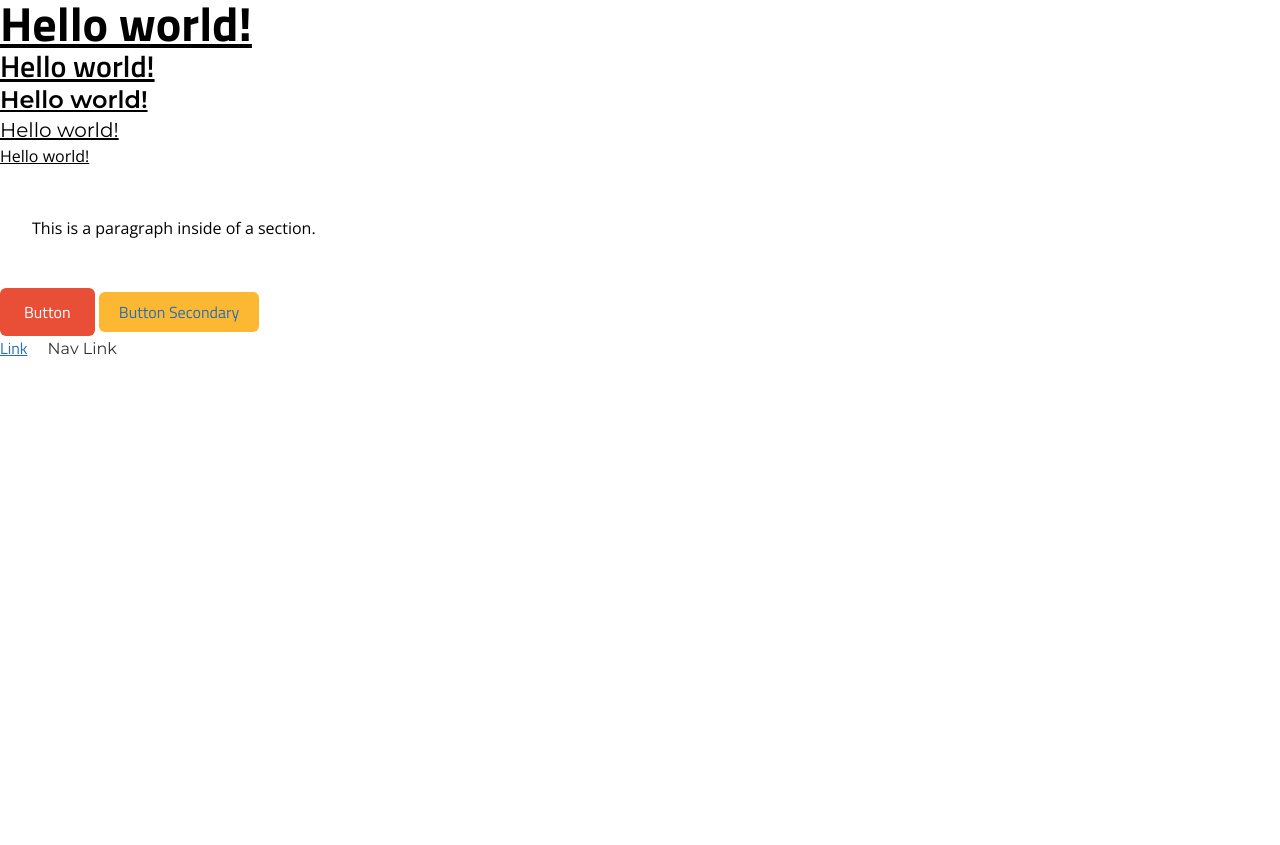
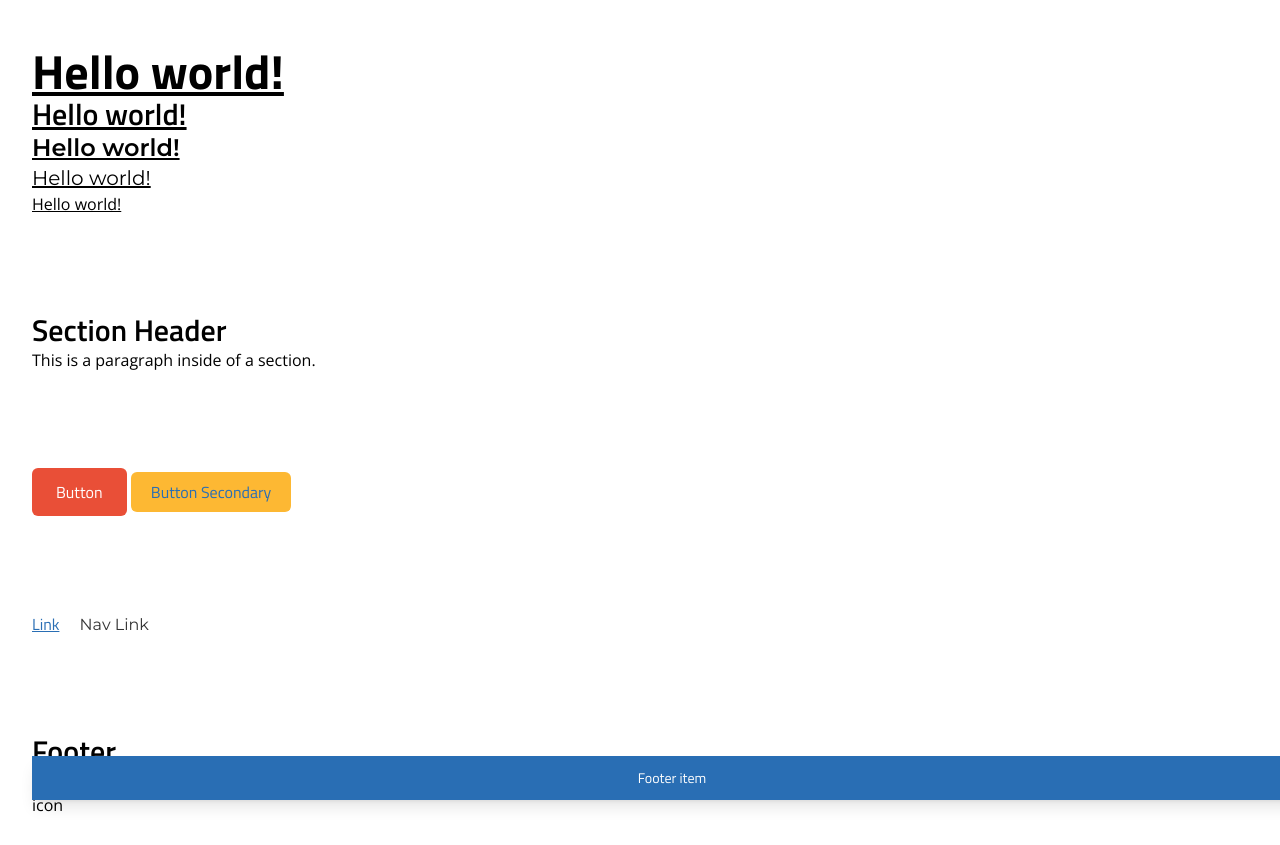
Before and after one commit to sedstan/sedkyssaid-v3, a Svelte app: page / in a window 1280 px wide. Before the commit the page ends 800 px from the top, so only its background shows below. Built offline with nearby package versions, Linux system fonts and the light colour scheme; a web font is replaced by a local one.

Commit message:
Update to styles --Restructure classes into correct layers --Adds badges, timeline, form and card classes

```diff
--- a/src/App.svelte
+++ b/src/App.svelte
@@ -1,19 +1,35 @@
 <script lang="ts"></script>
 
 <main>
+  <section class="section">
     <h1 class="underline">Hello world!</h1>
     <h2 class="underline">Hello world!</h2>
     <h3 class="underline">Hello world!</h3>
     <h4 class="underline">Hello world!</h4>
     <h5 class="underline">Hello world!</h5>
+  </section>
   <section class="section">
+    <h2 class="section-header">Section Header</h2>
     <p>This is a paragraph inside of a section.</p>
   </section>
+  <section class="section">
     <button class="btn-primary" aria-label="Button">Button</button>
     <button class="btn-secondary" aria-label="Button">Button Secondary</button>
-  <br />
+  </section>
+  <section class="section">
     <a class="link" href="https://#" aria-label="Link">Link</a>
     <a class="nav-link" href="https://#" aria-label="Link">Nav Link</a>
+  </section>
+  <section class="section">
+    <h2 class="section-header">Footer</h2>
+    <footer class="footer">
+      <nav class="footer-menu">
+        <a href="https://#" aria-label="Link" class="footer-item">Footer item</a
+        >
+      </nav>
+      <p class="footer-icon">Footer icon</p>
+    </footer>
+  </section>
 </main>
 
 <style>
--- a/src/app.css
+++ b/src/app.css
@@ -2,6 +2,7 @@
 @tailwind components;
 @tailwind utilities;
 
+/* The base layer has global styles */
 @layer base {
   body {
     @apply font-opensans;
@@ -82,6 +83,36 @@
     @apply focus:ring-2;
     @apply focus:ring-primary;
   }
+
+  /* Footer */
+  .footer-menu {
+    @apply fixed;
+    @apply bottom-0;
+    @apply w-full;
+    @apply bg-primary;
+    @apply text-neutral-light;
+    @apply flex;
+    @apply justify-around;
+    @apply items-center;
+    @apply py-3;
+    @apply shadow-lg;
+  }
+
+  .footer-item {
+    @apply font-titillium;
+    @apply flex;
+    @apply flex-col;
+    @apply items-center;
+    @apply text-sm;
+    @apply hover:text-accent;
+  }
+
+  .footer-icon {
+    @apply w-6;
+    @apply h-6;
+    @apply mb-1;
+    @apply fill-current;
+  }
 }
 
 /* #app {
--- a/src/output.css
+++ b/src/output.css
@@ -710,9 +710,52 @@ h4 {
   --tw-ring-color: rgb(41 110 180 / var(--tw-ring-opacity, 1));
 }
 
+/* Footer */
+
+.footer-menu {
+  position: fixed;
+  bottom: 0px;
+  width: 100%;
+  --tw-bg-opacity: 1;
+  background-color: rgb(41 110 180 / var(--tw-bg-opacity, 1));
+  --tw-text-opacity: 1;
+  color: rgb(255 255 255 / var(--tw-text-opacity, 1));
+  display: flex;
+  justify-content: space-around;
+  align-items: center;
+  padding-top: 0.75rem;
+  padding-bottom: 0.75rem;
+  --tw-shadow: 0 10px 15px -3px rgb(0 0 0 / 0.1), 0 4px 6px -4px rgb(0 0 0 / 0.1);
+  --tw-shadow-colored: 0 10px 15px -3px var(--tw-shadow-color), 0 4px 6px -4px var(--tw-shadow-color);
+  box-shadow: var(--tw-ring-offset-shadow, 0 0 #0000), var(--tw-ring-shadow, 0 0 #0000), var(--tw-shadow);
+}
+
+.footer-item {
+  font-family: "Titillium Web", sans-serif;
+  display: flex;
+  flex-direction: column;
+  align-items: center;
+  font-size: 0.875rem;
+  line-height: 1.25rem;
+}
+
+.footer-item:hover {
+  --tw-text-opacity: 1;
+  color: rgb(233 79 55 / var(--tw-text-opacity, 1));
+}
+
+.footer-icon {
+  width: 1.5rem;
+  height: 1.5rem;
+  margin-bottom: 0.25rem;
+  fill: currentColor;
+}
+
 .underline {
   text-decoration-line: underline;
 }
+
+/* The base layer has global styles */
 
 /* #app {
   max-width: 1280px;
```
Lines whose indentation alone changed are shown as unchanged.
